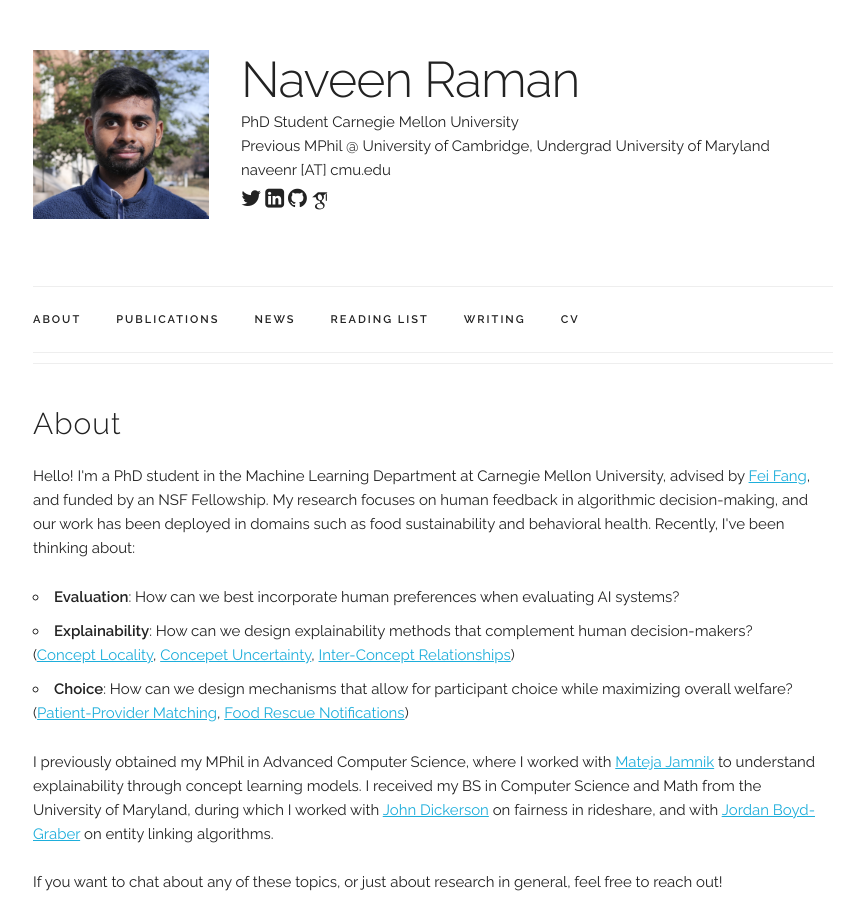
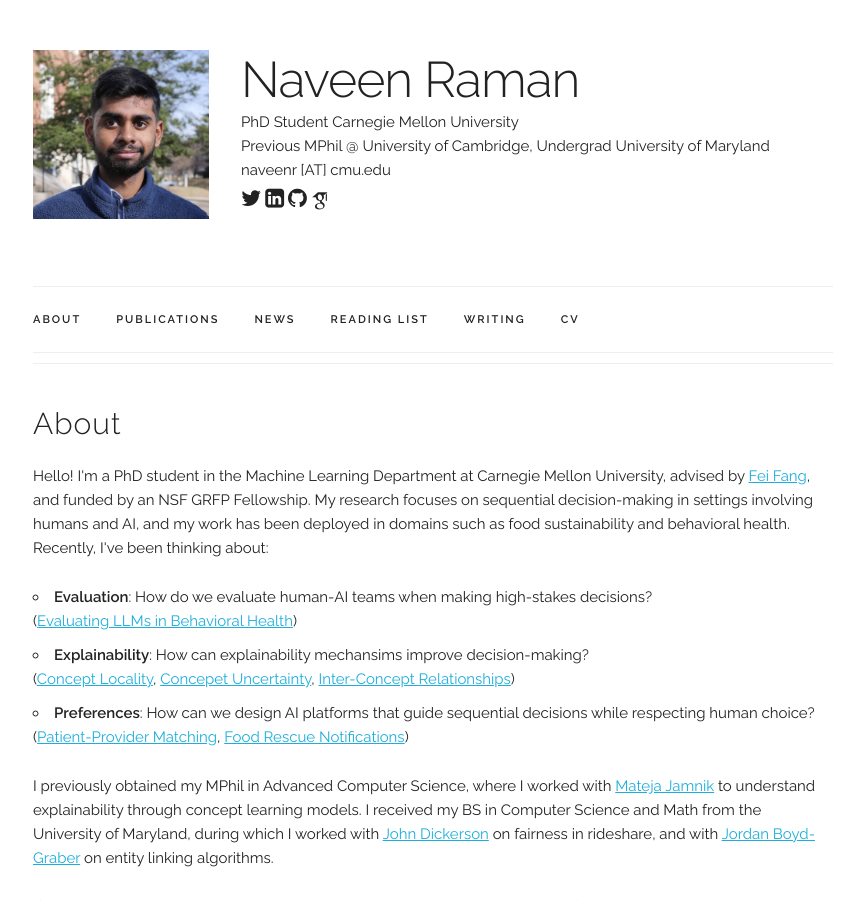
Before and after one commit to naveenr414/naveenr414.github.io, a Jekyll site: the page built from index.html, in a window 1280 px wide and 900 px high. Shown: the whole window, without its empty margins (207-1071 px from the left). Built offline with Jekyll 4.4.1, drawn with Linux system fonts in a browser that asks for light colours; some web fonts are replaced; some of the changed text lies outside the part shown.

Commit message:
Updated webpage

```diff
--- a/_data/news.yaml
+++ b/_data/news.yaml
@@ -1,10 +1,10 @@
 news:
   - date: "January 2026"
-    info: "Our works on peer-run community behavioral health was published at CHI!"
+    info: "<a href='https://arxiv.org/abs/2602.08187'>Our works on peer-run community behavioral health</a> was published at CHI!"
   - date: "November 2025"
     info: "Gaves talks at Harvard, Columbia, UMD, Rutgers, INFORMS, and The Food Rescue Conference"
   - date: "October 2025"
-    info: "Our works on food rescue feedback and LLMs for behavioral health were accepted into IAAI!"
+    info: "<a href='https://arxiv.org/abs/2511.15698v1'>Our works on food rescue feedback</a> and <a href='https://arxiv.org/abs/2511.21721v1'>LLMs for behavioral health</a> were accepted into IAAI!"
   - date: "June 2025"
     info: "<a href='https://arxiv.org/abs/2401.01259'>Our work on concept locality</a> was accepted into TMLR!"
   - date: "May 2025"
--- a/index.html
+++ b/index.html
@@ -6,13 +6,13 @@ title: Home
 <div class="docs-section">
   <h4>About</h4>
   <p>
-  Hello! I'm a PhD student in the Machine Learning Department at Carnegie Mellon University, advised by  <a href="https://feifang.info" target="_blank">Fei Fang</a>, and funded by an NSF Fellowship.
-  My research focuses on human feedback in algorithmic decision-making, and our work has been deployed in domains such as food sustainability and behavioral health.
+  Hello! I'm a PhD student in the Machine Learning Department at Carnegie Mellon University, advised by  <a href="https://feifang.info" target="_blank">Fei Fang</a>, and funded by an NSF GRFP Fellowship.
+  My research focuses on sequential decision-making in settings involving humans and AI, and my work has been deployed in domains such as food sustainability and behavioral health.
   Recently, I've been thinking about:
   <ul>
-    <li><b>Evaluation</b>: How can we best incorporate human preferences when evaluating AI systems? </li>
-    <li><b>Explainability</b>: How can we design explainability methods that complement human decision-makers?<br>(<a href="https://arxiv.org/abs/2401.01259" target="_blank">Concept Locality</a>, <a href="https://arxiv.org/abs/2303.12872" target="_blank">Concepet Uncertainty</a>, <a href="https://arxiv.org/abs/2405.18217" target="_blank">Inter-Concept Relationships</a>)</li>
-    <li><b>Choice</b>: How can we design mechanisms that allow for participant choice while maximizing overall welfare?<br>(<a href="https://arxiv.org/abs/2502.10353" target="_blank">Patient-Provider Matching</a>, <a href="https://arxiv.org/abs/2406.00738" target="_blank">Food Rescue Notifications</a>)</li>
+    <li><b>Evaluation</b>: How do we evaluate human-AI teams when making high-stakes decisions?<br>(<a href="https://arxiv.org/abs/2511.21721v1" target="_blank">Evaluating LLMs in Behavioral Health</a>)</li>
+    <li><b>Explainability</b>: How can explainability mechansims improve decision-making?<br>(<a href="https://arxiv.org/abs/2401.01259" target="_blank">Concept Locality</a>, <a href="https://arxiv.org/abs/2303.12872" target="_blank">Concepet Uncertainty</a>, <a href="https://arxiv.org/abs/2405.18217" target="_blank">Inter-Concept Relationships</a>)</li>
+    <li><b>Preferences</b>: How can we design AI platforms that guide sequential decisions while respecting human choice?<br>(<a href="https://arxiv.org/abs/2502.10353" target="_blank">Patient-Provider Matching</a>, <a href="https://arxiv.org/abs/2406.00738" target="_blank">Food Rescue Notifications</a>)</li>
   </ul>
   I previously obtained my MPhil in Advanced Computer Science, where I worked with <a href="https://www.cl.cam.ac.uk/~mj201/" target="_blank">Mateja Jamnik</a> to understand explainability through concept learning models.
   I received my BS in Computer Science and Math from the University of Maryland, during which I worked with <a href="http://johnpdickerson.com" target="_blank">John Dickerson</a> on fairness in rideshare, and with <a href="http://www.umiacs.umd.edu/user.php?path=jbg" target="_blank">Jordan Boyd-Graber</a> on entity linking algorithms.
```
Also changed, not shown: _data/publications.yaml (+13 -12 lines), _data/reading.yaml (+7 -0 lines).
